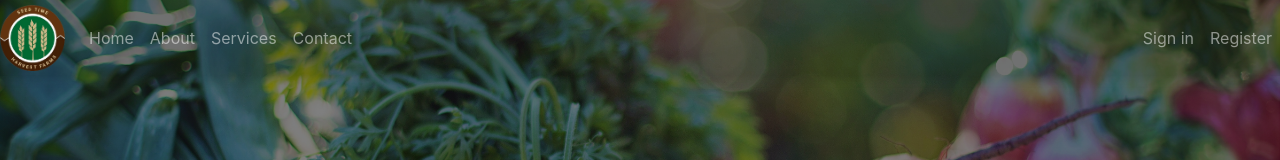
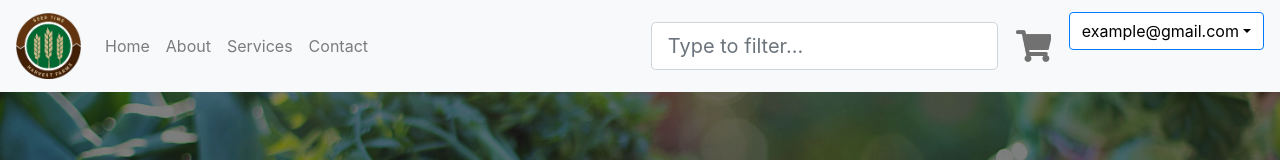
Before and after one commit to Group-8c/produce-app, a React (Create React App) app in the folder client/: page /Home in a window 1280 px wide. Shown: the top 160 px of the page. Built offline with nearby package versions, Linux system fonts and the light colour scheme.

Commit message:
UserNavbar drop down menu and routing

```diff
--- a/client/src/App.js
+++ b/client/src/App.js
@@ -6,6 +6,7 @@ import Services from "./views/Services/Services"
 import Contact from "./views/Contact/Contact"
 import NotFound from "./views/NotFound"
 import Navbar from './components/Navbar'
+import UserNavbar from './components/UserNavbar'
 import Register from './views/Register';
 import SignIn from './views/SignIn';
 import Footer from './Footer'
@@ -14,7 +15,7 @@ import ProducePage from './views/Produce/Produce'
 const App = () => {
   return (
     <div>
-      <Navbar />
+      <UserNavbar />
 
       {//react-router links to static pages
       }
--- /dev/null
+++ b/client/src/components/DropMenu.js
@@ -0,0 +1,17 @@
+import React, { useState } from 'react';
+import { Dropdown, DropdownButton } from 'react-bootstrap';
+
+const Example = (props) => {
+
+
+  return (
+    <DropdownButton id="dropdown-item-button" title="example@gmail.com">
+        <Dropdown.Item href="/Profile">Profile</Dropdown.Item>
+        <Dropdown.Item href="/Settings">Settings</Dropdown.Item>
+        <Dropdown.Item href="/Home">Logout</Dropdown.Item>
+    </DropdownButton>
+
+  );
+}
+
+export default Example;
--- /dev/null
+++ b/client/src/components/UserNavbar.js
@@ -0,0 +1,30 @@
+import React from 'react'
+import { Navbar, Nav } from 'react-bootstrap'
+import { Link } from 'react-router-dom'
+import Searchbar from './Searchbar'
+import DropMenu from './DropMenu'
+import logo1 from './images/logo1.png'
+import cart_image from './images/cart_image.png'
+import '../views/style/style.css'
+
+export default () => {
+    return (
+        <Navbar bg="light" expand="lg" sticky="top">
+                <Navbar.Brand><Link id="logo-link" to="/"><img className="topnav-logo" width="65" alt="logo" src={logo1} /></Link></Navbar.Brand>
+                <Navbar.Toggle aria-controls="basic-navbar-nav" />
+                <Navbar.Collapse id="basic-navbar-nav">
+                    <Nav className="navbar-nav ml-auto order-2">
+                        <Searchbar />
+                        <Link className="topnav-link nav-link" to='/Checkout'><img className="checkout" src={cart_image} /> <span class="sr-only">(current)</span></Link>
+                        <DropMenu />
+                    </Nav>
+                    <Nav className="navbar-nav mr-auto order-1">
+                        <Link className="topnav-link nav-link" to='/Home'>Home <span class="sr-only">(current)</span></Link>
+                        <Link className="topnav-link nav-link" to='/About'>About <span class="sr-only">(current)</span></Link>
+                        <Link className="topnav-link nav-link" to='/Services'>Services <span class="sr-only">(current)</span></Link>
+                        <Link className="topnav-link nav-link" to='/Contact'>Contact <span class="sr-only">(current)</span></Link>
+                    </Nav>
+                </Navbar.Collapse>
+            </Navbar>
+    )
+}
--- a/client/src/views/style/style.css
+++ b/client/src/views/style/style.css
@@ -9,6 +9,17 @@
 
 .bg-dark.scrolled {
   background: rgba(58, 57, 57, 1) !important;
+}
+
+.dropdown-toggle.btn.btn-primary {
+  color:black;
+  background-color:white;
+
+}
+
+.checkout {
+  filter: grayscale(100%);
+  padding: 10px;
 }
 
 .card-bg {
```
Also changed, not shown: client/src/components/images/cart_image.png (added).
